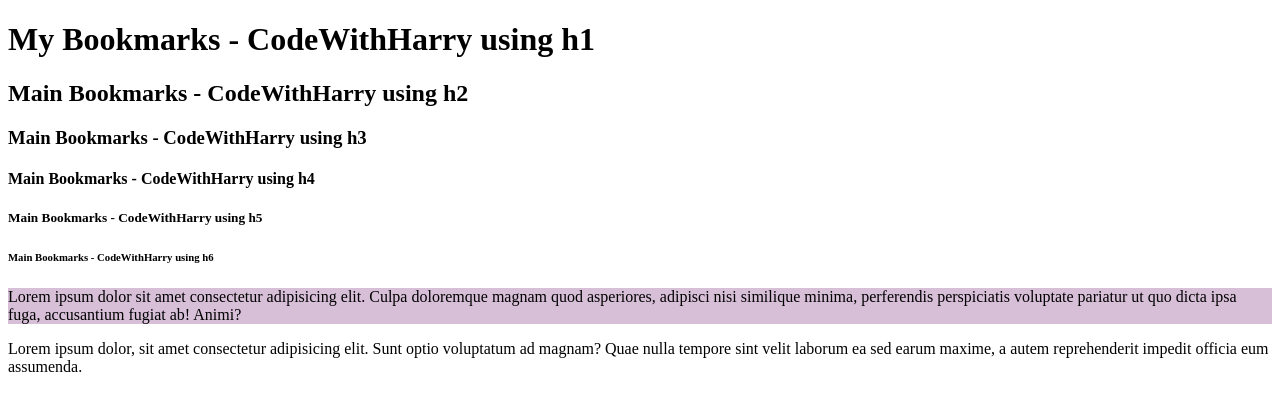
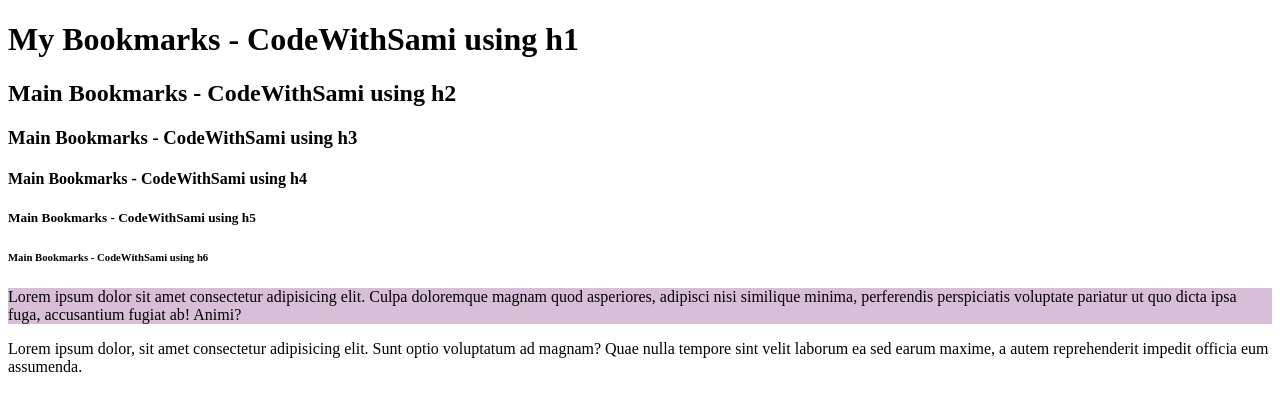
Before and after one commit to sumitnegi7303/WEB-DEVLOPMENT, a plain HTML site: page DAY-4/index.html in a window 1280 px wide. Drawn offline with Linux system fonts and the light colour scheme.

Commit message:
Update index.html

```diff
--- a/DAY-4/index.html
+++ b/DAY-4/index.html
@@ -7,12 +7,12 @@
     <!-- <link rel="stylesheet" href="style.css"> -->
 </head>
 <body>
-    <h1>My Bookmarks - CodeWithHarry using h1</h1>
-    <h2>Main Bookmarks - CodeWithHarry using h2</h2>
-    <h3>Main Bookmarks - CodeWithHarry using h3</h3>
-    <h4>Main Bookmarks - CodeWithHarry using h4</h4>
-    <h5>Main Bookmarks - CodeWithHarry using h5</h5>
-    <h6>Main Bookmarks - CodeWithHarry using h6</h6>
+    <h1>My Bookmarks - CodeWithSami using h1</h1>
+    <h2>Main Bookmarks - CodeWithSami using h2</h2>
+    <h3>Main Bookmarks - CodeWithSami using h3</h3>
+    <h4>Main Bookmarks - CodeWithSami using h4</h4>
+    <h5>Main Bookmarks - CodeWithSami using h5</h5>
+    <h6>Main Bookmarks - CodeWithSami using h6</h6>
     <p style="background-color: thistle;">Lorem ipsum dolor sit amet consectetur adipisicing elit. Culpa doloremque magnam quod asperiores, adipisci nisi similique minima, perferendis perspiciatis voluptate pariatur ut quo dicta ipsa fuga, accusantium fugiat ab! Animi?</p>
     <p>Lorem ipsum dolor, sit amet consectetur adipisicing elit. Sunt optio voluptatum ad magnam? Quae nulla tempore sint velit laborum ea sed earum maxime, a autem reprehenderit impedit officia eum assumenda.</p>
 </body>
```
